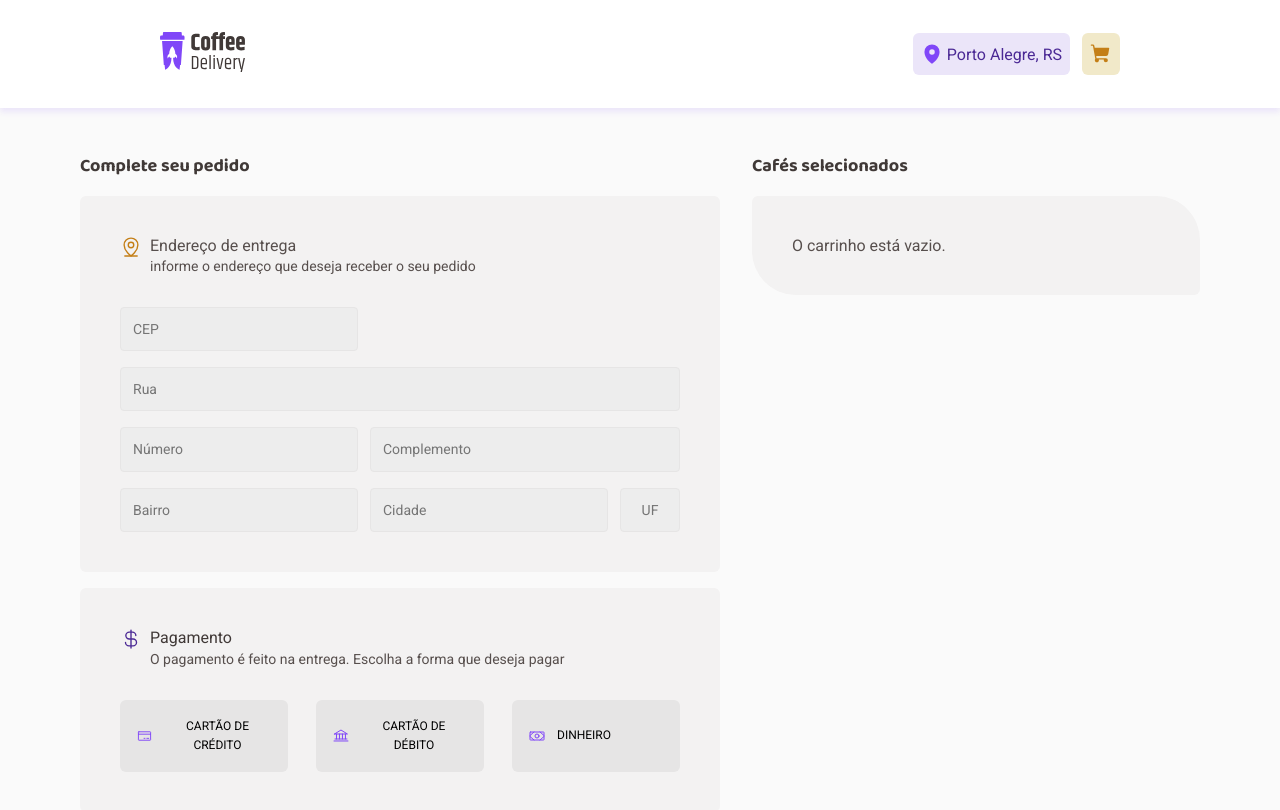
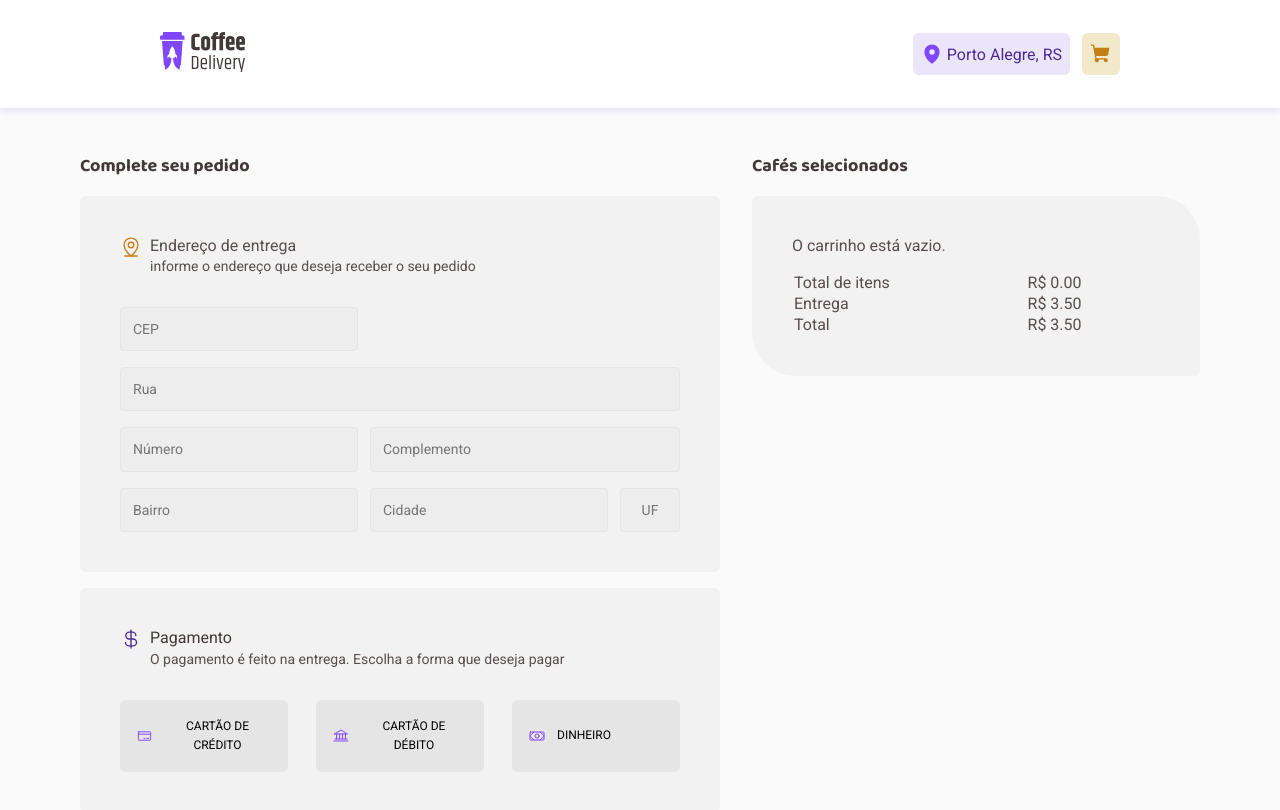
Before and after one commit to LuisHenriqueXavier/03-ignite-coffe-delivery, a React (Vite) app: page /checkout in a window 1280 px wide. Shown: the top 810 px of the page. Built offline with nearby package versions, Linux system fonts and the light colour scheme.

Commit message:
Feat: tabela com valor dos itens, da entrega e total funcional

```diff
--- a/src/pages/Checkout/Components/CoffeeCard/index.tsx
+++ b/src/pages/Checkout/Components/CoffeeCard/index.tsx
@@ -5,6 +5,27 @@ import { Separator } from "@radix-ui/react-separator";
 
 export function CoffeeCard() {
     const { products, updateProductQuantity, removeProductFromCart } = useCart(); // Obtém funções do contexto
+
+    // Função para calcular o total de itens
+    const calculateTotalItems = () => {
+        return products.reduce((total, item) => total + item.price, 0);
+    };
+
+    // Função para calcular o valor total dos itens no carrinho
+    const calculateTotalPrice = () => {
+        return products.reduce((total, item) => total + item.price * item.quantity, 0);
+    };
+
+    // Função para calcular o custo de entrega (por exemplo, valor fixo ou variável)
+    const calculateDelivery = () => {
+        // Suponhamos que a entrega seja um valor fixo de R$ 10,00
+        return 3.50;
+    };
+
+    // Função para calcular o valor total (preço + entrega)
+    const calculateTotal = () => {
+        return calculateTotalPrice() + calculateDelivery();
+    };
 
     function handleIncrease(id: string, quantity: number) {
         updateProductQuantity(id, quantity + 1);
@@ -45,8 +66,8 @@ export function CoffeeCard() {
                                             </button>
                                         </AmountInputContainer>
                                         <button type="button" onClick={() => handleRemove(item.id)}>
-                            <Trash size={18} /> Remover
-                        </button>
+                                            <Trash size={18} /> Remover
+                                        </button>
                                     </Actions>
                                 </CoffeeDetails>
                             </CoffeeInfo>
@@ -54,12 +75,29 @@ export function CoffeeCard() {
                             <Separator style={{ margin: "2.5rem 0 1.5rem 0", height: "1px", backgroundColor: "#ccc", width: "140%" }} />
                         </div>
                         <label>R$ {item.price.toFixed(2)}</label>
-
                     </CoffeeToBuy>
                 ))
             ) : (
                 <p>O carrinho está vazio.</p>
             )}
+
+            {/* Tabela com os totais */}
+            <table>
+                <tbody>
+                    <tr>
+                        <td>Total de itens</td>
+                        <td>R$ {calculateTotalItems().toFixed(2)}</td>
+                    </tr>
+                    <tr>
+                        <td>Entrega</td>
+                        <td>R$ {calculateDelivery().toFixed(2)}</td>
+                    </tr>
+                    <tr>
+                        <td>Total</td>
+                        <td>R$ {calculateTotal().toFixed(2)}</td>
+                    </tr>
+                </tbody>
+            </table>
         </CoffeeCardContainer>
     );
 }
```
